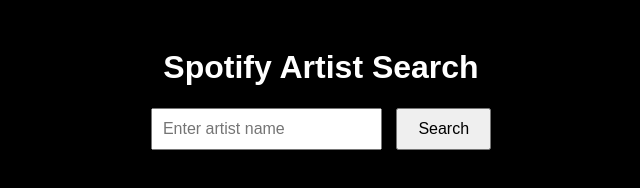
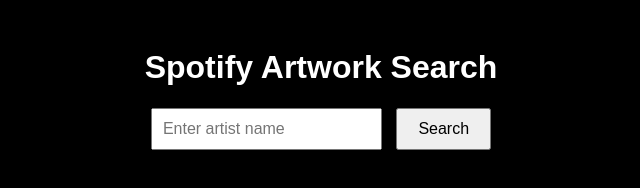
Before and after one commit to bitm4ncer/spotify_artworks, a plain HTML site: page index.html in a window 1280 px wide. Shown: the whole page, without its empty margins (319-959 px from the left). Drawn offline with Linux system fonts and the light colour scheme.

Commit message:
Update index.html

```diff
--- a/index.html
+++ b/index.html
@@ -8,7 +8,7 @@
     <link rel="stylesheet" href="dist/css/lightbox.css">
 </head>
 <body>
-    <h1>Spotify Artist Search</h1>
+    <h1>Spotify Artwork Search</h1>
     <input type="text" id="searchInput" placeholder="Enter artist name">
     <button id="searchButton">Search</button>
     <div id="results"></div>
```
